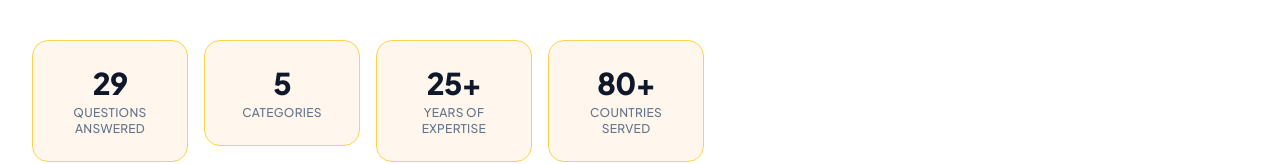
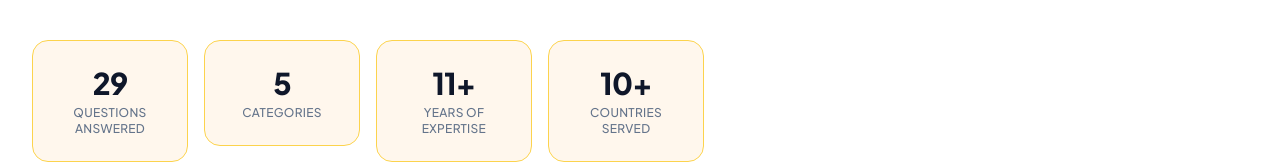
Before and after one commit to Zakaria2023/hego, a Next.js app: page /faq in a window 1280 px wide. Shown: the part 490-654 px from the top of the page. Built offline with nearby package versions, Linux system fonts and the light colour scheme.

Commit message:
update the content

```diff
--- a/app/faq/FaqClient.tsx
+++ b/app/faq/FaqClient.tsx
@@ -3,6 +3,7 @@
 import {
   AnimatePresence,
   motion,
+  type Variants,
   useInView,
   useScroll,
   useTransform,
@@ -11,14 +12,16 @@ import Link from "next/link";
 import { useMemo, useRef, useState } from "react";
 import { allFaqItems, faqData, type FaqItem } from "./data";
 
+const revealEase = [0.22, 1, 0.36, 1] as const;
+
 /* ─── Animation helpers ─── */
-const fadeUp = {
+const fadeUp: Variants = {
   hidden: { opacity: 0, y: 28, filter: "blur(6px)" },
   visible: {
     opacity: 1,
     y: 0,
     filter: "blur(0px)",
-    transition: { duration: 0.65, ease: [0.22, 1, 0.36, 1] },
+    transition: { duration: 0.65, ease: revealEase },
   },
 };
 
@@ -90,7 +93,7 @@ const AccordionItem = ({
       transition={{
         duration: 0.5,
         delay: index * 0.04,
-        ease: [0.22, 1, 0.36, 1],
+        ease: revealEase,
       }}
       className={`rounded-2xl border transition-all duration-300 overflow-hidden
         ${
@@ -136,7 +139,7 @@ const AccordionItem = ({
           className={`flex-shrink-0 w-5 h-5 mt-0.5 transition-colors duration-200
             ${isOpen ? "text-[#005CA3]" : "text-slate-400 group-hover:text-slate-600"}`}
           animate={{ rotate: isOpen ? 180 : 0 }}
-          transition={{ duration: 0.3, ease: [0.22, 1, 0.36, 1] }}
+          transition={{ duration: 0.3, ease: revealEase }}
           aria-hidden="true"
         >
           <path
@@ -154,7 +157,7 @@ const AccordionItem = ({
             initial={{ height: 0, opacity: 0 }}
             animate={{ height: "auto", opacity: 1 }}
             exit={{ height: 0, opacity: 0 }}
-            transition={{ duration: 0.35, ease: [0.22, 1, 0.36, 1] }}
+            transition={{ duration: 0.35, ease: revealEase }}
             className="overflow-hidden"
           >
             <div className="pb-6 px-6 pl-[4.25rem]">
@@ -314,7 +317,7 @@ const FaqClient = () => {
           <motion.div
             initial={{ opacity: 0, y: 30 }}
             animate={{ opacity: 1, y: 0 }}
-            transition={{ duration: 0.85, ease: [0.22, 1, 0.36, 1] }}
+            transition={{ duration: 0.85, ease: revealEase }}
           >
             <span className="inline-flex items-center gap-2 px-3 py-1 rounded-full border border-[#FCD34D] bg-[#FFF7ED] text-[#005CA3] text-xs font-semibold tracking-widest uppercase mb-5">
               <span
@@ -342,7 +345,7 @@ const FaqClient = () => {
           <motion.div
             initial={{ opacity: 0, y: 20 }}
             animate={{ opacity: 1, y: 0 }}
-            transition={{ duration: 0.7, delay: 0.3, ease: [0.22, 1, 0.36, 1] }}
+            transition={{ duration: 0.7, delay: 0.3, ease: revealEase }}
             className="mt-10 grid grid-cols-2 sm:grid-cols-4 gap-4 max-w-2xl"
           >
             <StatCard
@@ -355,8 +358,8 @@ const FaqClient = () => {
               label="Categories"
               delay={0.05}
             />
-            <StatCard value="25+" label="Years of expertise" delay={0.1} />
-            <StatCard value="80+" label="Countries served" delay={0.15} />
+            <StatCard value="11+" label="Years of expertise" delay={0.1} />
+            <StatCard value="10+" label="Countries served" delay={0.15} />
           </motion.div>
         </motion.div>
       </section>
--- a/app/faq/page.tsx
+++ b/app/faq/page.tsx
@@ -2,7 +2,7 @@ import type { Metadata } from "next";
 import FaqClient from "./FaqClient";
 
 export const metadata: Metadata = {
-  title: "FAQ – Stainless Steel Products, Grades, Ordering & Delivery",
+  title: "FAQ - Stainless Steel Products, Grades, Ordering & Delivery",
   description:
     "35 frequently asked questions about SWEDINOX AB's stainless steel products, grades (304, 316L, 430), surface finishes, ordering process, delivery times, and fabrication tips. Get answers instantly.",
   keywords: [
@@ -20,9 +20,9 @@ export const metadata: Metadata = {
   authors: [{ name: "SWEDINOX AB", url: "https://swedinox.se" }],
   alternates: { canonical: "/faq" },
   openGraph: {
-    title: "FAQ – Stainless Steel Questions Answered | SWEDINOX AB",
+    title: "FAQ - Stainless Steel Questions Answered | SWEDINOX AB",
     description:
-      "35 answers covering stainless steel products, grades 304/316L/430, surface finishes, ordering, delivery times and fabrication. From SWEDINOX AB — 25+ years of expertise.",
+      "35 answers covering stainless steel products, grades 304/316L/430, surface finishes, ordering, delivery times and fabrication. From SWEDINOX AB - 11+ years of expertise.",
     url: "https://swedinox.se/faq",
     siteName: "SWEDINOX AB",
     images: [
@@ -30,7 +30,7 @@ export const metadata: Metadata = {
         url: "/og-faq.jpg",
         width: 1200,
         height: 630,
-        alt: "SWEDINOX AB FAQ – Stainless steel questions answered",
+        alt: "SWEDINOX AB FAQ - Stainless steel questions answered",
         type: "image/jpeg",
       },
     ],
@@ -39,9 +39,9 @@ export const metadata: Metadata = {
   },
   twitter: {
     card: "summary_large_image",
-    title: "FAQ – Stainless Steel Questions Answered | SWEDINOX AB",
+    title: "FAQ - Stainless Steel Questions Answered | SWEDINOX AB",
     description:
-      "35 answers on grades, finishes, ordering and delivery. 25+ years of stainless steel expertise from SWEDINOX AB.",
+      "35 answers on grades, finishes, ordering and delivery. 11+ years of stainless steel expertise from SWEDINOX AB.",
     images: [{ url: "/og-faq.jpg", alt: "SWEDINOX AB FAQ" }],
   },
   robots: {
```
